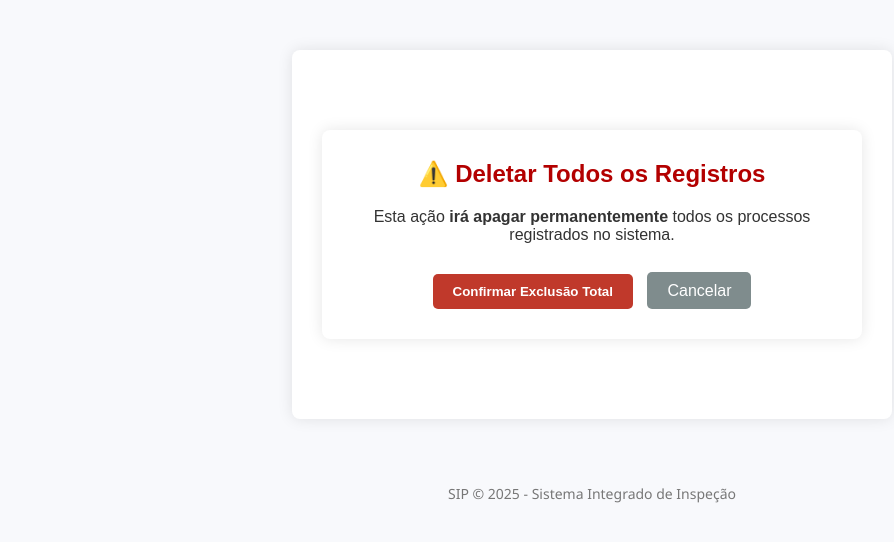
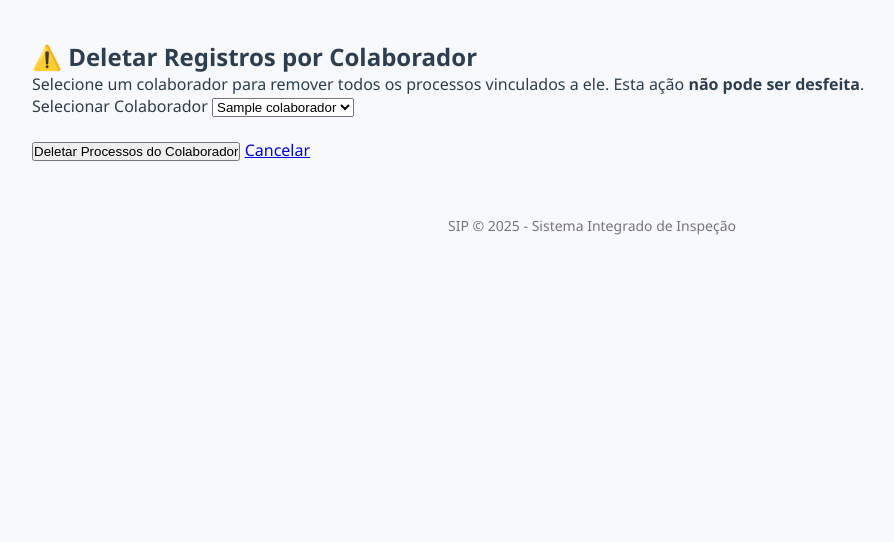
Before and after one commit to Gabrielmilitz/SIP, a Flask app: page /deletar-registros in a window 1280 px wide. Shown: the top 542 px of the page, without its empty margins (48-942 px from the left). Run offline with Flask 3, Linux system fonts and the light colour scheme; tables that the repository leaves empty hold one stand-in row (values such as "Sample post"); some libraries are stand-ins or nearby versions.

Commit message:
Implementa exclusão de processos por colaborador no SIP

```diff
--- a/app/forms.py
+++ b/app/forms.py
@@ -159,6 +159,14 @@ class ProcessoForm(FlaskForm):
 class DeletarTodosForm(FlaskForm):
     submit = SubmitField('Deletar Todos os Registros')
 
+class DeletarPorColaboradorForm(FlaskForm):
+    colaborador = SelectField(
+        'Selecionar Colaborador',
+        coerce=int,
+        validators=[DataRequired()]
+    )
+    submit = SubmitField('Deletar Processos do Colaborador')
+
 
 class LoginForm(FlaskForm):
     email = StringField('E-mail', validators=[DataRequired(), Email()])
--- a/app/routes.py
+++ b/app/routes.py
@@ -15,7 +15,7 @@ from werkzeug.utils import secure_filename
 
 
 from app import db
-from app.forms import ColaboradorForm, ProcessoForm, DeletarTodosForm, LoginForm
+from app.forms import ColaboradorForm, ProcessoForm, DeletarTodosForm, LoginForm, DeletarPorColaboradorForm
 from app.models import Colaborador, Processo, DetalhesProcesso, SenhaUsuario
 
 
@@ -224,13 +224,33 @@ def exportar_xlsx():
 
 @app.route('/deletar-registros', methods=['GET', 'POST'])
 def deletar_registros():
-    form = DeletarTodosForm()
+
+    form = DeletarPorColaboradorForm()
+
+    # carregar colaboradores no select
+    form.colaborador.choices = [(c.id, c.nome) for c in Colaborador.query.all()]
+
     if form.validate_on_submit():
-        db.session.query(DetalhesProcesso).delete()
-        db.session.query(Processo).delete()
+
+        colaborador_id = form.colaborador.data
+
+        processos = Processo.query.filter_by(colaborador_id=colaborador_id).all()
+
+        for processo in processos:
+
+            # deletar detalhes primeiro
+            if processo.detalhes:
+                db.session.delete(processo.detalhes)
+
+            # deletar processo
+            db.session.delete(processo)
+
         db.session.commit()
-        flash('Todos os registros de processo e detalhes foram apagados.', 'warning')
+
+        flash('Processos do colaborador foram removidos com sucesso.', 'warning')
+
         return redirect(url_for('index'))
+
     return render_template('deletar_registros.html', form=form)
 # PAINEL
 
--- a/app/templates/deletar_registros.html
+++ b/app/templates/deletar_registros.html
@@ -2,15 +2,36 @@
 
 {% block content %}
 
- <link rel="stylesheet" href="{{ url_for('static', filename='css/deletar_registro_estilo.css') }}">
+<link rel="stylesheet" href="{{ url_for('static', filename='css/deletar_registro.css') }}">
+
 <div class="container">
-    <h2 class="text-danger">⚠️ Deletar Todos os Registros</h2>
-    <p>Esta ação <strong>irá apagar permanentemente</strong> todos os processos registrados no sistema.</p>
+
+    <h2 class="text-danger">⚠️ Deletar Registros por Colaborador</h2>
+
+    <p>
+        Selecione um colaborador para remover todos os processos vinculados a ele.
+        Esta ação <strong>não pode ser desfeita</strong>.
+    </p>
 
     <form method="POST">
+
         {{ form.hidden_tag() }}
-        <button type="submit" class="btn btn-danger">Confirmar Exclusão Total</button>
-        <a href="{{ url_for('index') }}" class="btn btn-secondary">Cancelar</a>
+
+        <div class="form-group">
+            <label>Selecionar Colaborador</label>
+            {{ form.colaborador(class="form-control") }}
+        </div>
+
+        <br>
+
+        {{ form.submit(class="btn btn-danger") }}
+
+        <a href="{{ url_for('index') }}" class="btn btn-secondary">
+            Cancelar
+        </a>
+
     </form>
+
 </div>
+
 {% endblock %}
```
Also changed, not shown: instance/database.db.
